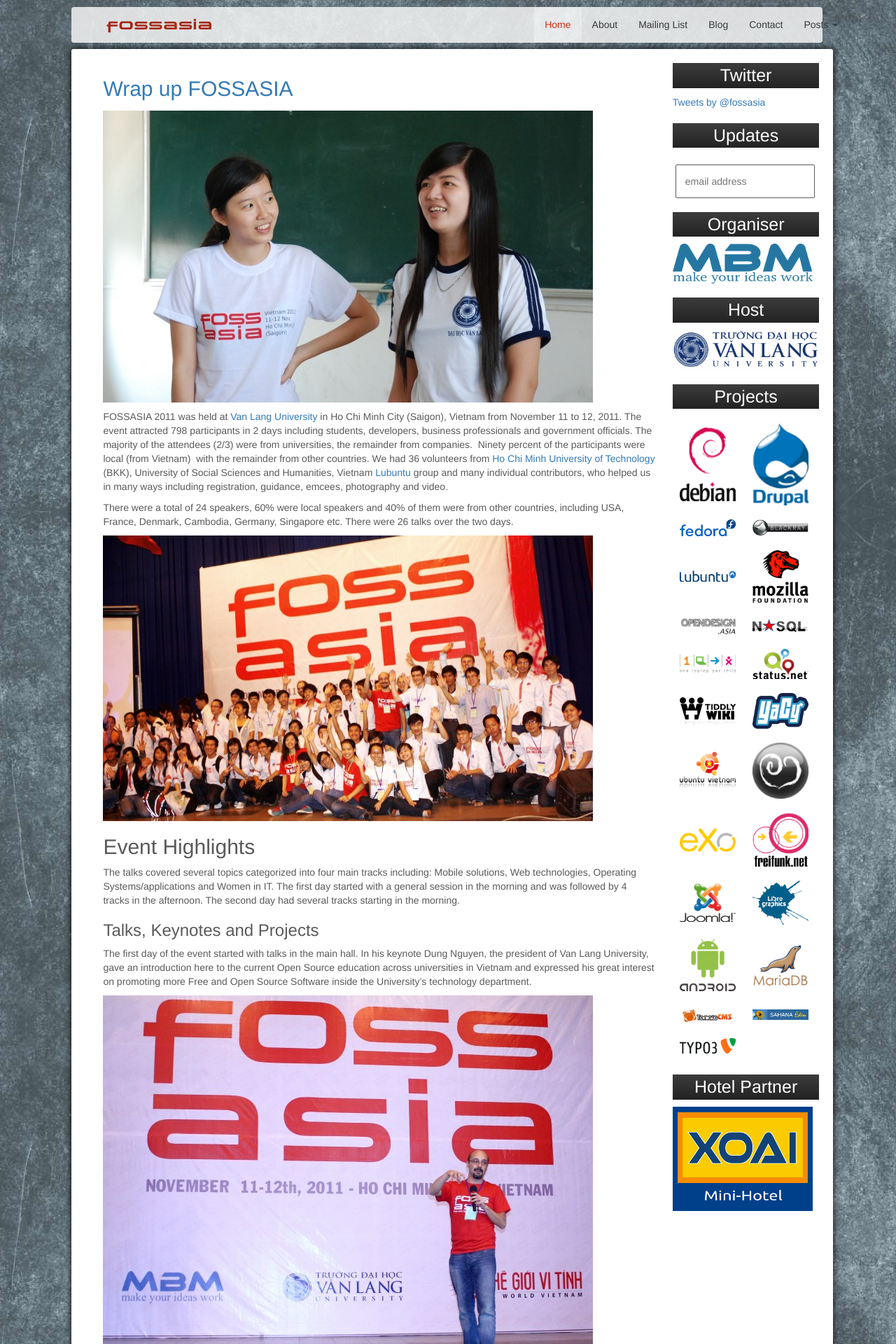
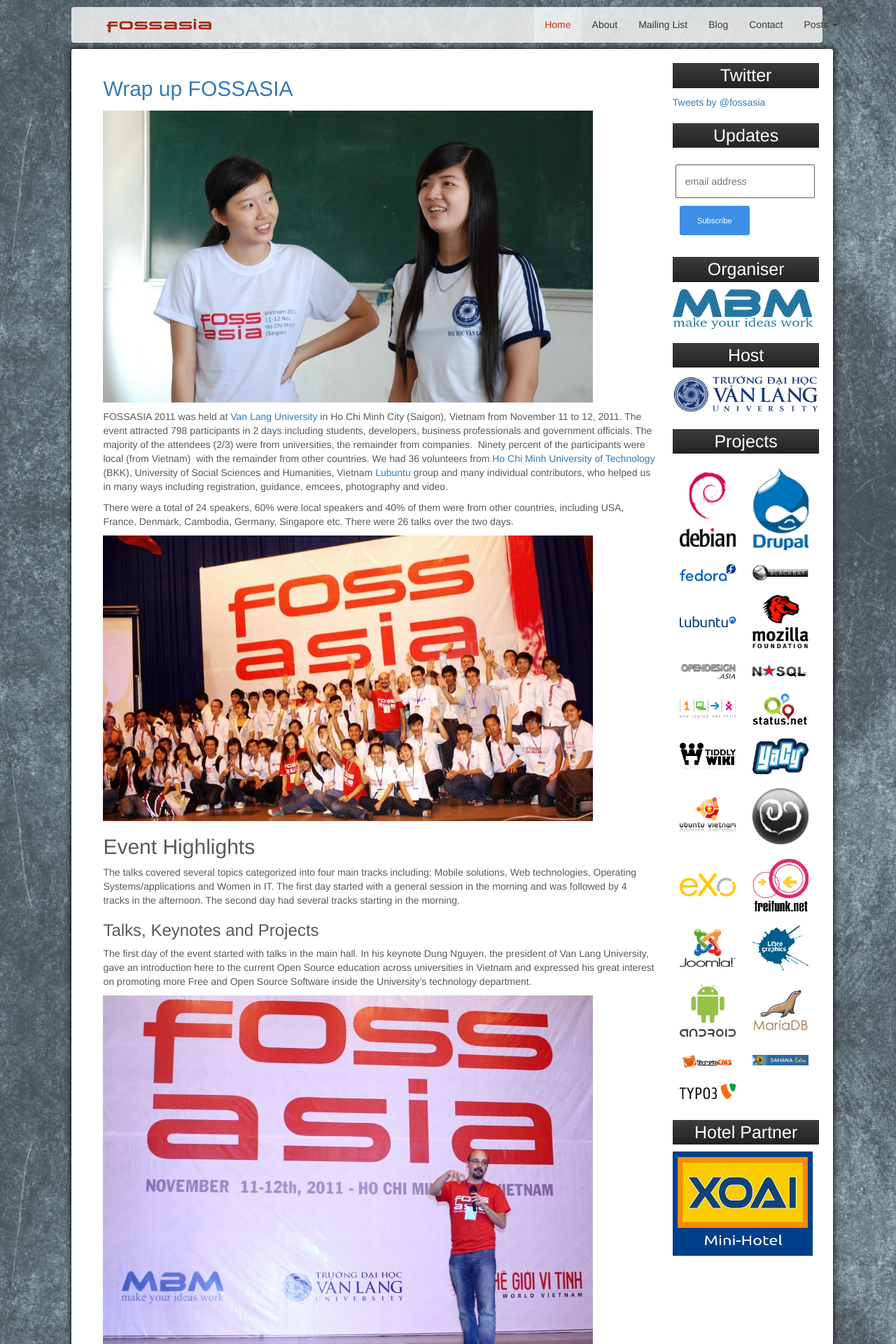
Before and after one commit to fossasia/2011.fossasia.org, a Jekyll site: the page built from index.html, in a window 1280 px wide. Shown: the top 1920 px of the page at 70% size. Built offline with Jekyll 4.4.1, drawn with Linux system fonts in a browser that asks for light colours; nearby versions of some CDN libraries; comment, search, counter and statistics services are not loaded.

Commit message:
Show submit button subscribe

```diff
--- a/css/styles.css
+++ b/css/styles.css
@@ -180,7 +180,14 @@
   margin-bottom:0;
 }
 .button {
-  display: none;
+  clear: both;
+  background: #3d8fe7;
+  color: #fff;
+  padding: 13px;
+  width: 100px;
+  -webkit-font-smoothing:antialiased;
+  border-radius: 3px;
+  margin-left: 10px;
 }
 .footer {
   padding-top: 5px;
```
